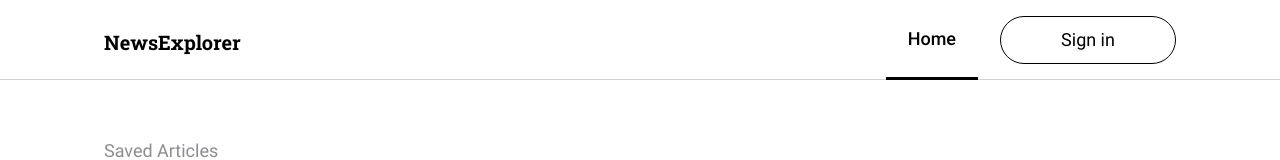
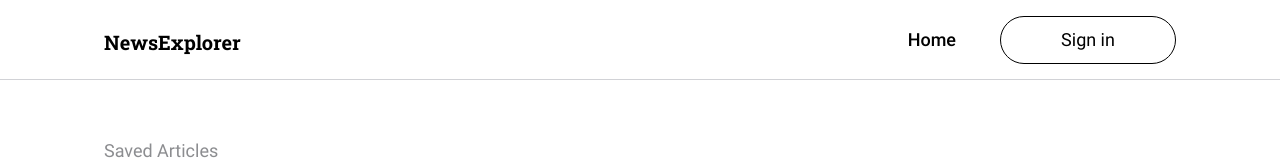
Before and after one commit to sayus2884/news-explorer-frontend, a React (Create React App) app: page /saved-news in a window 1280 px wide. Shown: the top 160 px of the page. Built offline with nearby package versions, Linux system fonts and the light colour scheme.

Commit message:
feature: set current link to active

```diff
--- a/src/components/Navigation/Navigation.js
+++ b/src/components/Navigation/Navigation.js
@@ -7,6 +7,7 @@ import { NavigatorContext } from '../../contexts/NavigatorContext.js'
 
 function Navigation({ isSavedNews }) {
 
+  const { pathname } = useLocation();
   const { openSignInModal, isLoggedIn, logout } = useContext(NavigatorContext);
 
   const handleOpenSignInModal = (event) => {
@@ -30,12 +31,12 @@ function Navigation({ isSavedNews }) {
         <div className="navigation__logo">NewsExplorer</div>
 
         <ul className="navigation__links">
-          <li className={`navigation__link-container ${activeStyle}`}>
+          <li className={`navigation__link-container ${ pathname === '/' && activeStyle }`}>
             <Link to="/" className={`navigation__link ${isSavedNews && 'navigation__link_theme_white'}`}>Home</Link>
           </li>
 
           { isLoggedIn && (
-          <li className="navigation__link-container">
+          <li className={`navigation__link-container ${ pathname === '/saved-news' && activeStyle }`}>
             <Link to="/saved-news" className={`navigation__link ${isSavedNews && 'navigation__link_theme_white'}`}>Saved articles</Link>
           </li>
           )}
```
